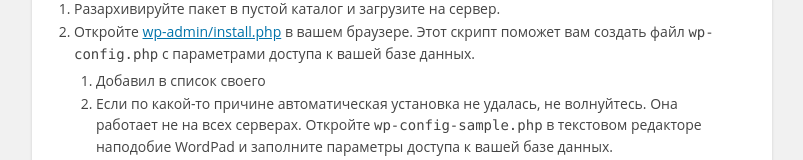
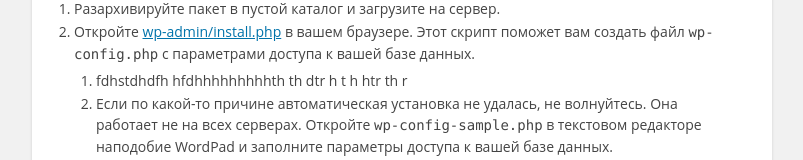
Before and after one commit to alexandersaiko25/site, a plain HTML site: page index.html in a window 1280 px wide. Shown: the part 547-707 px from the top of the page, without its empty margins (238-1041 px from the left). Drawn offline with Linux system fonts and the light colour scheme; files that its build step writes are made by us from their sources.

Commit message:
third commit

```diff
--- a/index.html
+++ b/index.html
@@ -22,7 +22,7 @@
 	<li>Разархивируйте пакет в пустой каталог и загрузите на сервер.</li>
 	<li>Откройте <span class="file"><a href="wp-admin/install.php">wp-admin/install.php</a></span> в вашем браузере. Этот скрипт поможет вам создать файл <code>wp-config.php</code> с параметрами доступа к вашей базе данных.
 		<ol>
-		    <li>Добавил в список своего</li>
+		    <li>fdhstdhdfh  hfdhhhhhhhhhth  th dtr h t  h htr th r </li>
 			<li>Если по какой-то причине автоматическая установка не удалась, не волнуйтесь. Она работает не на всех серверах. Откройте <code>wp-config-sample.php</code> в текстовом редакторе наподобие WordPad и заполните параметры доступа к вашей базе данных.</li>
 			<li>Сохраните файл под именем <code>wp-config.php</code> и загрузите на сервер.</li>
 			<li>Откройте <span class="file"><a href="wp-admin/install.php">wp-admin/install.php</a></span> в вашем браузере.</li>
```
